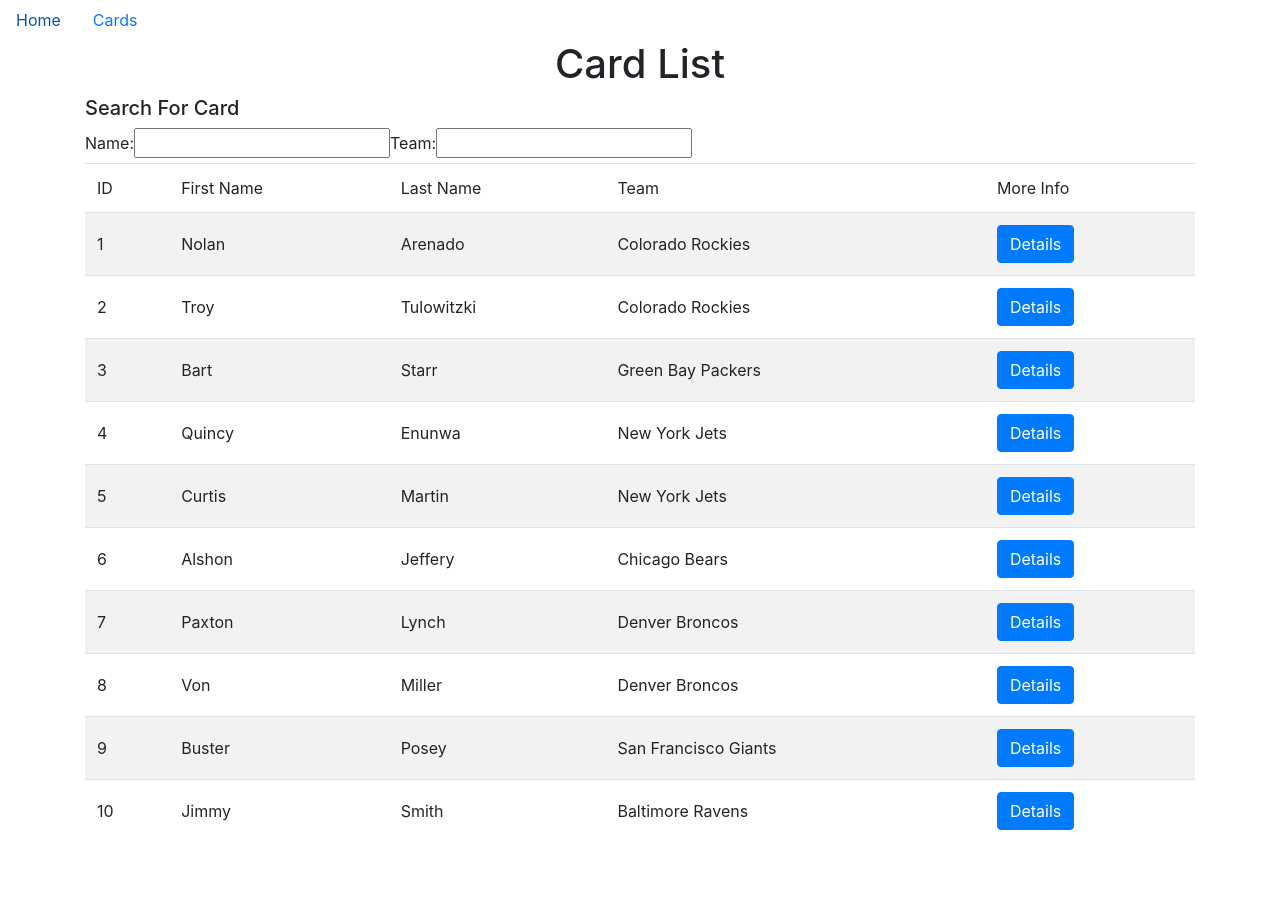
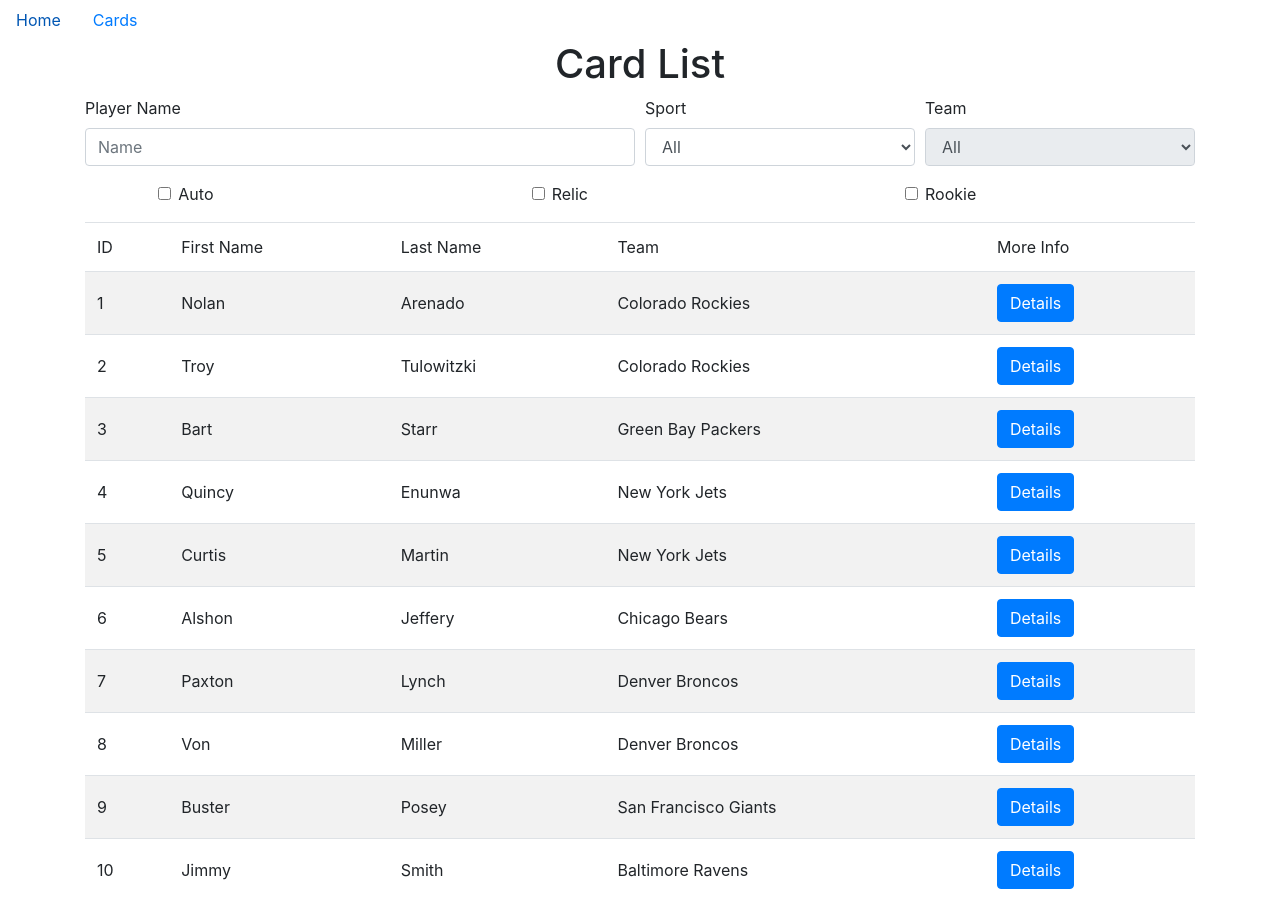
Before and after one commit to koreynichols/sports-cards, an Angular app: page / in a window 1280 px wide. Before the commit the page ends 858 px from the top, so only its background shows below. Built offline with nearby package versions, Linux system fonts and the light colour scheme.

Commit message:
adding search for filtering cards

```diff
--- a/src/app/card/card.component.html
+++ b/src/app/card/card.component.html
@@ -1,12 +1,47 @@
 <div class="container">
   <h1 class="text-center">Card List</h1>
-  <div>
-    <h5>Search For Card</h5>
-    <label for="Name">Name:</label>
-    <input type="text">
-    <label for="Team">Team:</label>
-    <input type="text">
-  </div>
+  <form>
+   <div class="form-row">
+      <div class="form-group col-md-6">
+        <label for="Name">Player Name</label>
+        <input type="text" class="form-control" id="Name" placeholder="Name">
+      </div>
+      <div class="form-group col-md-3">
+          <label for="inputSport">Sport</label>
+          <select id="inputSport" class="form-control">
+            <option selected>All</option>
+            <option *ngFor="let sport of sports">{{sport.sport}}</option>
+          </select>
+      </div>
+      <div class="form-group col-md-3">
+          <label for="inputTeam">Team</label>
+          <select id="inputTeam" class="form-control" disabled>
+            <option selected>All</option>
+            <option *ngFor="let team of teams">{{team.teamCity}} {{team.teamNickname</option>
+          </select>
+      </div>
+    </div>
+    <div class="form-group form-row">
+      <div class="form-check col-md-3 offset-md-1">
+        <input class="form-check-input" type="checkbox" id="gridCheck">
+        <label class="form-check-label" for="gridCheck">
+          Auto
+        </label>
+      </div>
+      <div class="form-check col-md-3 offset-md-1">
+        <input class="form-check-input" type="checkbox" id="gridCheck">
+        <label class="form-check-label" for="gridCheck">
+          Relic
+        </label>
+      </div>
+      <div class="form-check col-md-3 offset-md-1">
+        <input class="form-check-input" type="checkbox" id="gridCheck">
+        <label class="form-check-label" for="gridCheck">
+          Rookie
+        </label>
+      </div>
+    </div>
+  </form>
   <table class="table table-striped">
     <thead>
       <tr>
--- a/src/app/card/card.component.ts
+++ b/src/app/card/card.component.ts
@@ -2,6 +2,8 @@
 
 import { CardService } from '../services/card.service';
 import { CardInterface } from '../interfaces/card-interface';
+
+import { SPORTS } from './../mocks/mock-sports';
 
 @Component({
   selector: 'app-card',
@@ -11,6 +13,7 @@
 export class CardComponent implements OnInit {
 
   cards: CardInterface[];
+  sports = SPORTS;
 
   constructor(private cardService: CardService) { }
 
@@ -21,5 +24,4 @@
   ngOnInit() {
     this.getCards();
   }
-
 }
--- /dev/null
+++ b/src/app/mocks/mock-sports.ts
@@ -0,0 +1,20 @@
+import { Sports } from './../models/sports';
+
+export const SPORTS: Sports[] = [
+    {
+        id: 1,
+        sport: 'Baseball'
+    },
+    {
+        id: 2,
+        sport: 'Basketball'
+    },
+    {
+        id: 3,
+        sport: 'Football'
+    },
+    {
+        id: 4,
+        sport: 'Hockey'
+    }
+];
--- /dev/null
+++ b/src/app/models/sports.ts
@@ -0,0 +1,4 @@
+export class Sports {
+    id: Number;
+    sport: String;
+}
--- /dev/null
+++ b/src/app/models/teams.ts
@@ -0,0 +1,6 @@
+export class Teams {
+    id: Number;
+    sport: String;
+    teamCity: String;
+    teamNickname: String;
+}
```
Also changed, not shown: src/app/mocks/mock-teams.ts (added, +64 -0 lines).
